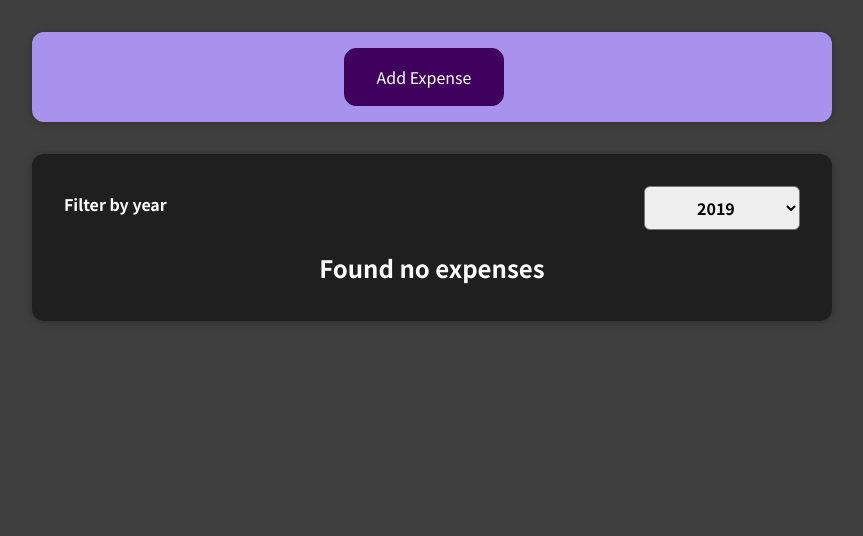
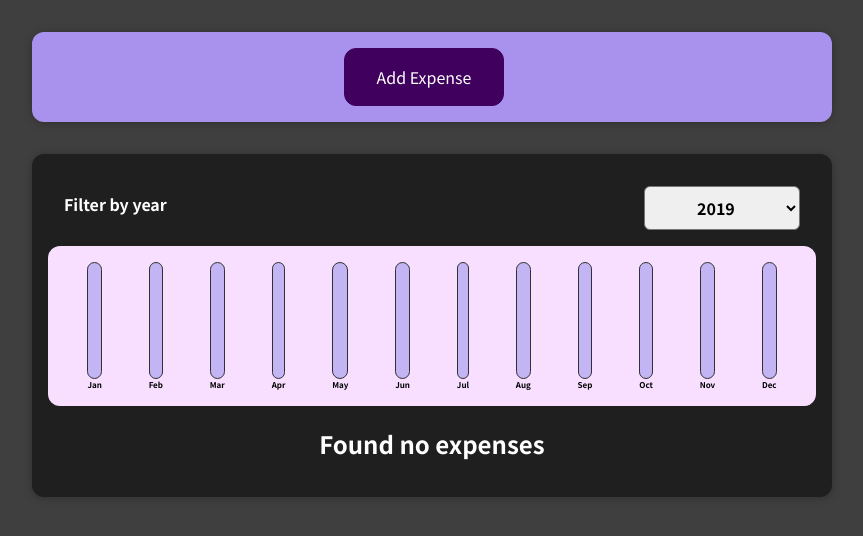
Before and after one commit to Arunr29/react-app, a React (Create React App) app: page / in a window 1280 px wide. Shown: the top 536 px of the page, without its empty margins (208-1071 px from the left). Built offline with nearby package versions, Linux system fonts and the light colour scheme.

Commit message:
Sample project completed in react

```diff
--- /dev/null
+++ b/src/components/Chart/Chart.css
@@ -0,0 +1,9 @@
+.chart {
+    padding: 1rem;
+    border-radius: 12px;
+    background-color: #f8dfff;
+    text-align: center;
+    display: flex;
+    justify-content: space-around;
+    height: 10rem;
+  }
--- /dev/null
+++ b/src/components/Chart/Chart.js
@@ -0,0 +1,25 @@
+import React from "react";
+import ChartBar from "./ChartBar";
+import './Chart.css';
+
+function Chart(props) {
+
+    const datapointValues = props.dataPoints.map(dataPoint => dataPoint.value);
+    const totalMax = Math.max(...datapointValues);
+
+    const mapChartValues = props.dataPoints.map(dataPoint => (
+        <ChartBar
+            key={dataPoint.month}
+            value={dataPoint.value}
+            maxValue={totalMax}
+            month={dataPoint.month} />
+    ))
+
+    return (
+        <div className="chart">
+            {mapChartValues}
+        </div>
+    );
+}
+
+export default Chart;
--- /dev/null
+++ b/src/components/Chart/ChartBar.css
@@ -0,0 +1,30 @@
+.chart-bar {
+    height: 100%;
+    display: flex;
+    flex-direction: column;
+    align-items: center;
+  }
+
+  .chart-bar__inner {
+    height: 100%;
+    width: 100%;
+    border: 1px solid #313131;
+    border-radius: 12px;
+    background-color: #c3b4f3;
+    overflow: hidden;
+    display: flex;
+    flex-direction: column;
+    justify-content: flex-end;
+  }
+
+  .chart-bar__fill {
+    background-color: #4826b9;
+    width: 100%;
+    transition: all 0.3s ease-out;
+  }
+
+  .chart-bar__label {
+    font-weight: bold;
+    font-size: 0.5rem;
+    text-align: center;
+  }
--- /dev/null
+++ b/src/components/Chart/ChartBar.js
@@ -0,0 +1,21 @@
+import React from "react";
+import './ChartBar.css';
+
+function ChartBar(props) {
+
+    let barFillHeight = "0%";
+
+    if (props.maxValue > 0) {
+        barFillHeight = Math.round((props.value / props.maxValue) * 100) + "%";
+    }
+
+
+    return (<div className="chart-bar">
+        <div className="chart-bar__inner">
+            <div className="chart-bar__fill" style={{ height: barFillHeight }}></div>
+        </div>
+        <div className="chart-bar__label">{props.month}</div>
+    </div>)
+}
+
+export default ChartBar;
--- a/src/components/CreateExpense/ExpenseForm.js
+++ b/src/components/CreateExpense/ExpenseForm.js
@@ -53,7 +53,7 @@ function ExpenseForm(props) {
 
         const expenseForm = {
             title: enteredTitle,
-            amount: enteredAmount,
+            amount: +enteredAmount,
             date: new Date(enteredDate)
         }
         //Function calling from NewExpense.js using prop
--- /dev/null
+++ b/src/components/Expenses/ExpenseChart.js
@@ -0,0 +1,28 @@
+import React from "react";
+import Chart from "../Chart/Chart";
+
+function ExpenseChart(props) {
+    const chartDataPoints = [
+        { month: "Jan", value: 0 },
+        { month: "Feb", value: 0 },
+        { month: "Mar", value: 0 },
+        { month: "Apr", value: 0 },
+        { month: "May", value: 0 },
+        { month: "Jun", value: 0 },
+        { month: "Jul", value: 0 },
+        { month: "Aug", value: 0 },
+        { month: "Sep", value: 0 },
+        { month: "Oct", value: 0 },
+        { month: "Nov", value: 0 },
+        { month: "Dec", value: 0 },
+    ];
+
+    for (const expense of props.expenses) {
+        const expenseMonth = expense.date.getMonth(); //starting at 0 => jan =>0
+        chartDataPoints[expenseMonth].value += expense.amount
+    }
+
+    return (<Chart dataPoints={chartDataPoints}/>);
+}
+
+export default ExpenseChart;
--- a/src/components/Expenses/ExpenseData.js
+++ b/src/components/Expenses/ExpenseData.js
@@ -4,6 +4,7 @@ import Card from "../UI/Card";
 import React, { useState } from "react";
 import ExpensesFilter from "../FilterExpense/ExpensesFilter";
 import ExpenseList from "./ExpenseList";
+import ExpenseChart from "./ExpenseChart";
 
 function ExpenseData(props) {
 
@@ -26,6 +27,7 @@ function ExpenseData(props) {
     <div>
       <Card className="expenses">
         <ExpensesFilter setYear={fileredValue} displayExpense={filterExpense} />
+        <ExpenseChart expenses={filteredDate} />
         <ExpenseList items={filteredDate} />
 
         {/* <ExpenseItem
```
Also changed, not shown: react-notes/React-Fundamentals.md (+29 -15 lines).
